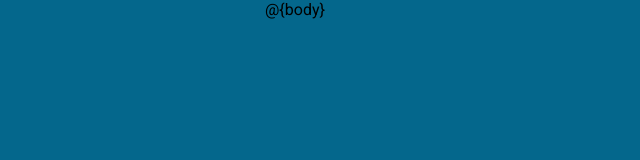
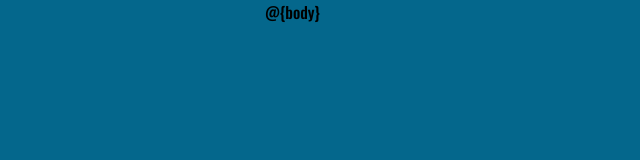
Before and after one commit to vega-2135/todo-list, a website: page views/layout.html in a window 1280 px wide. Shown: the full height of the page, 0-640 px from the left. Drawn offline with nearby package versions, Linux system fonts and the light colour scheme.

Commit message:
Change font-family of body in layout.html
Signed-off-by: Carolina Romero Carrasco <mcarolinarc28@gmail.com>

```diff
--- a/views/layout.html
+++ b/views/layout.html
@@ -10,7 +10,6 @@
     <script src="https://cdnjs.cloudflare.com/ajax/libs/xterm/3.14.5/addons/attach/attach.js"></script>
     <title>Python Terminal by Code Institute</title>
     <style>
-        @import url("https://fonts.googleapis.com/css2?family=Lora&family=Roboto&display=swap");
         @import url('https://fonts.googleapis.com/css2?family=Oswald:wght@500&display=swap');
 
         html {
@@ -18,7 +17,7 @@
         }
 
         body {
-            font-family: 'Roboto', sans-serif;
+            font-family: 'Oswald', sans-serif;
             max-width: 750px;
             margin: auto;
         }
@@ -28,7 +27,6 @@
         }
 
         h1, footer {
-            font-family: 'Oswald', sans-serif;;
             text-align: center;
             padding-top: 2rem;
             color: white;
```
